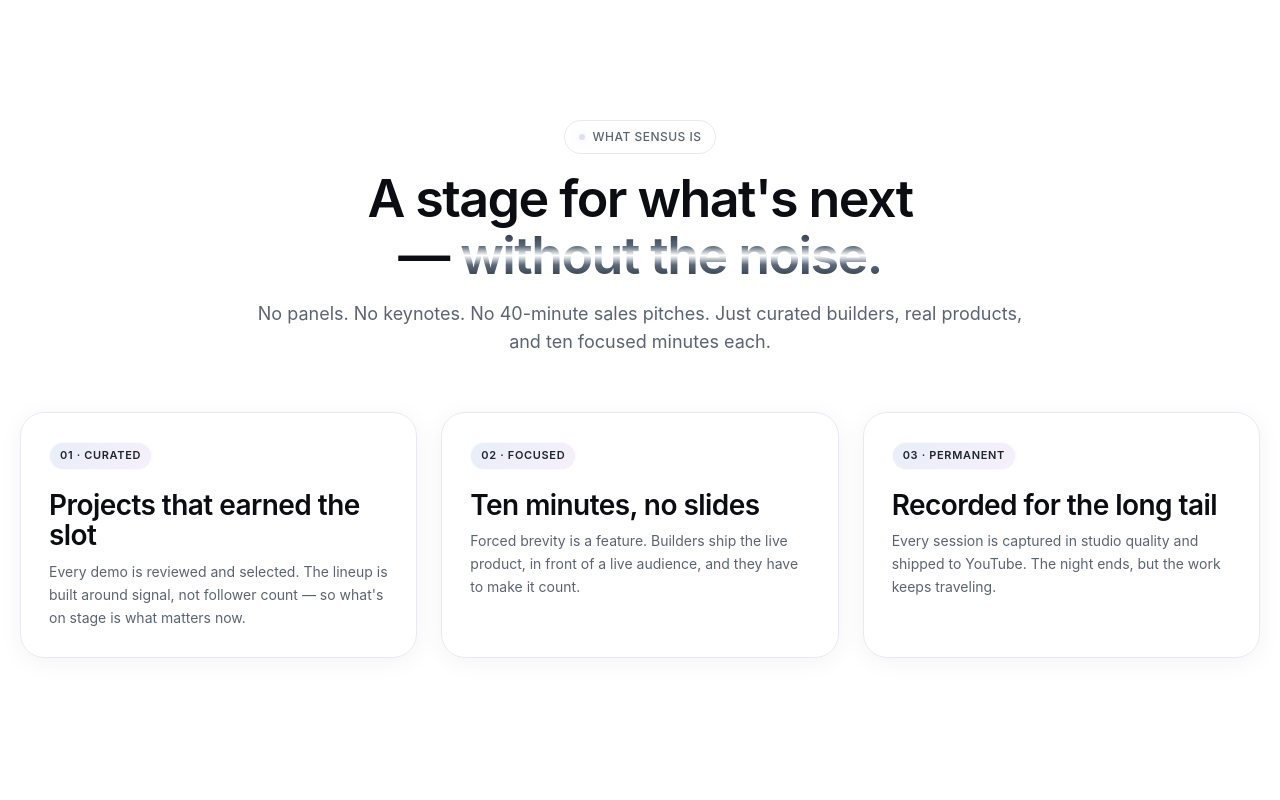
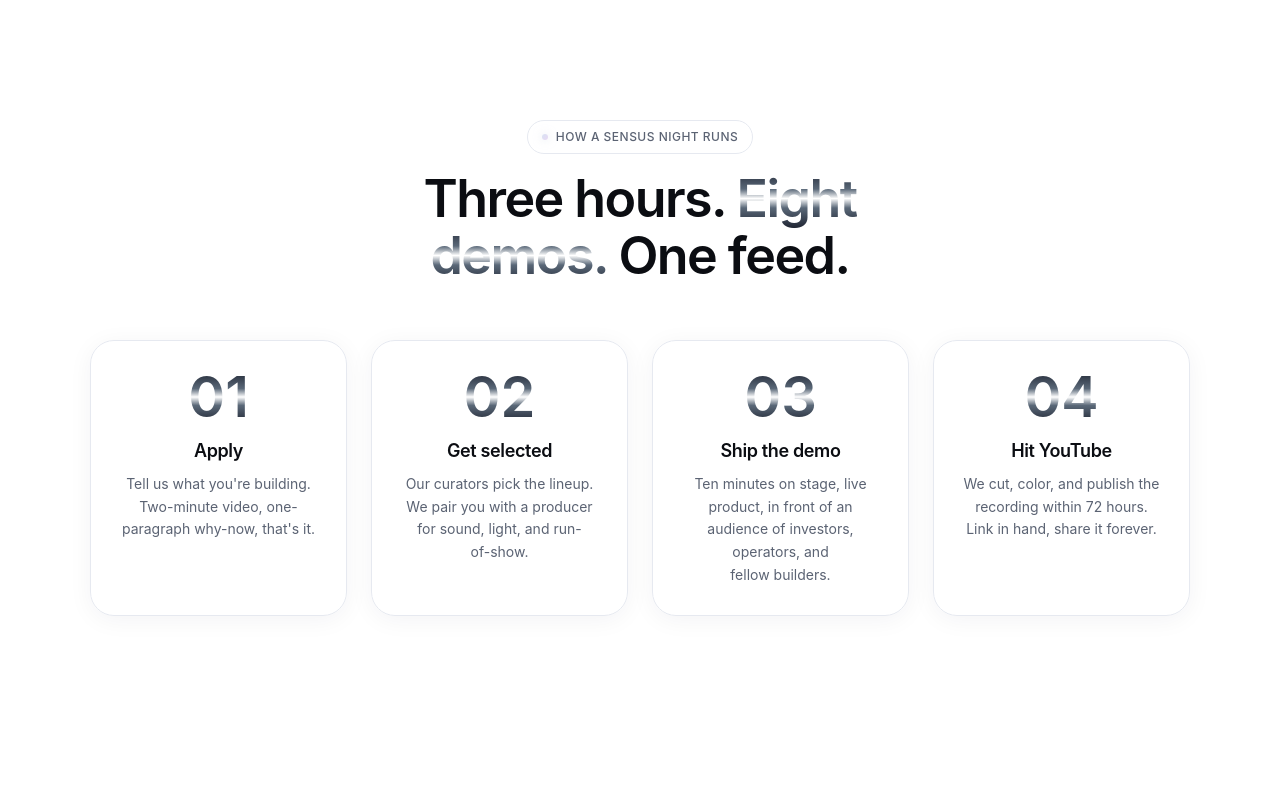
Before and after one commit to maymthws/sensus-website, a Next.js app: page / in a window 1280 px wide. Shown: the part 1500-2300 px from the top of the page. Built offline with nearby package versions, Linux system fonts and the light colour scheme; no server answers.

Commit message:
chore: remove 'What SENSUS is' 3-pillar section
Reason: redundant with the new 'What is SENSUS' section that
includes 'Not a conference' + 'A culture-first event series' cards.
Same content, same audience — kept the better-structured version.

```diff
--- a/app/page.tsx
+++ b/app/page.tsx
@@ -177,48 +177,6 @@
         </div>
       </div>
 
-      {/* ───────── PILLARS ───────── */}
-      <Section>
-        <SectionHeading
-          align="center"
-          eyebrow="What SENSUS is"
-          title={
-            <>
-              A stage for what's next — <span className="chrome-text">without the noise.</span>
-            </>
-          }
-          description="No panels. No keynotes. No 40-minute sales pitches. Just curated builders, real products, and ten focused minutes each."
-        />
-
-        <div className="grid gap-6 md:grid-cols-3 reveal-stagger">
-          {[
-            {
-              tag: "01 · Curated",
-              title: "Projects that earned the slot",
-              body: "Every demo is reviewed and selected. The lineup is built around signal, not follower count — so what's on stage is what matters now.",
-            },
-            {
-              tag: "02 · Focused",
-              title: "Ten minutes, no slides",
-              body: "Forced brevity is a feature. Builders ship the live product, in front of a live audience, and they have to make it count.",
-            },
-            {
-              tag: "03 · Permanent",
-              title: "Recorded for the long tail",
-              body: "Every session is captured in studio quality and shipped to YouTube. The night ends, but the work keeps traveling.",
-            },
-          ].map((card) => (
-            <article key={card.title} className="glass-card p-7">
-              <span className="tag-pill">{card.tag}</span>
-              <h3 className="mt-5 text-[var(--ink-900)]">{card.title}</h3>
-              <p className="mt-2.5 text-sm text-[var(--ink-500)] text-pretty leading-relaxed">
-                {card.body}
-              </p>
-            </article>
-          ))}
-        </div>
-      </Section>
-
       {/* ───────── HOW IT WORKS ───────── */}
       <Section>
         <SectionHeading
```
